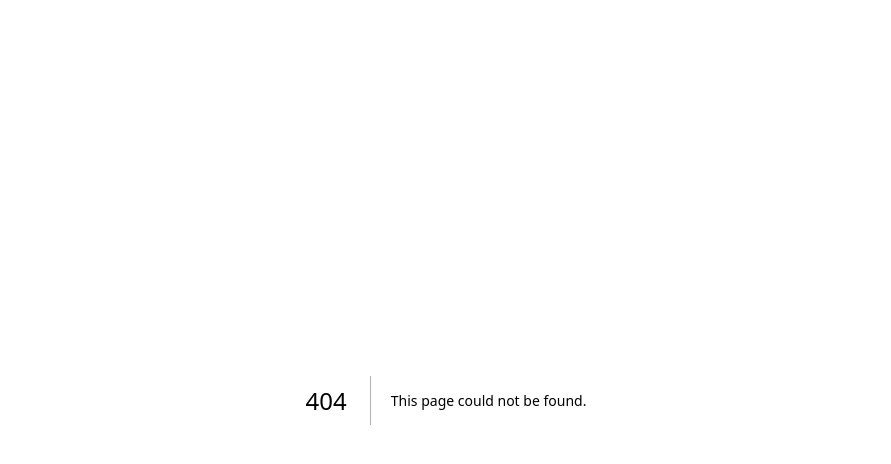
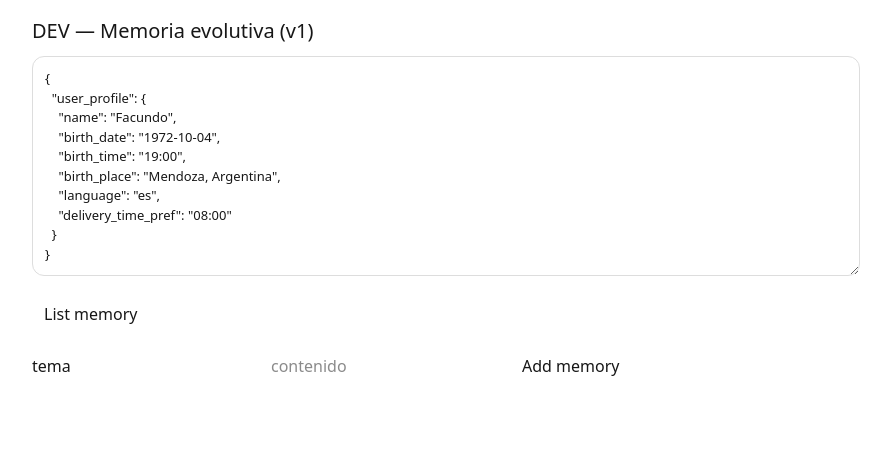
Before and after one commit to facundocampoo-glitch/nextjs-boilerplate, a Next.js app: page /dev-memory in a window 1280 px wide. Before the commit this address had no page. Shown: the top 464 px of the page, without its empty margins (194-1085 px from the left). Built offline with nearby package versions, Linux system fonts and the light colour scheme.

Commit message:
feat(dev): add dev-memory page

```diff
--- /dev/null
+++ b/app/dev-memory/page.tsx
@@ -0,0 +1,128 @@
+"use client";
+
+import { useState } from "react";
+
+export default function DevMemory() {
+  const [body, setBody] = useState(`{
+  "user_profile": {
+    "name": "Facundo",
+    "birth_date": "1972-10-04",
+    "birth_time": "19:00",
+    "birth_place": "Mendoza, Argentina",
+    "language": "es",
+    "delivery_time_pref": "08:00"
+  }
+}`);
+
+  const [kind, setKind] = useState("tema");
+  const [content, setContent] = useState("");
+  const [out, setOut] = useState("");
+  const [error, setError] = useState("");
+  const [loading, setLoading] = useState(false);
+
+  async function call(action: "list" | "add") {
+    setLoading(true);
+    setError("");
+    setOut("");
+
+    try {
+      const parsed = JSON.parse(body);
+
+      const res = await fetch("/api/memory", {
+        method: "POST",
+        headers: { "Content-Type": "application/json" },
+        body: JSON.stringify(
+          action === "list"
+            ? {
+                action,
+                user_profile: parsed.user_profile,
+              }
+            : {
+                action,
+                user_profile: parsed.user_profile,
+                kind,
+                content,
+              }
+        ),
+      });
+
+      const data = await res.json();
+
+      if (!res.ok || data.ok === false) {
+        setError(data.error || `Error ${res.status}`);
+        return;
+      }
+
+      setOut(JSON.stringify(data, null, 2));
+    } catch (e: any) {
+      setError(e?.message || "Error desconocido");
+    } finally {
+      setLoading(false);
+    }
+  }
+
+  return (
+    <main style={{ padding: 16, fontFamily: "system-ui", maxWidth: 860, margin: "0 auto" }}>
+      <h1 style={{ fontSize: 20, marginBottom: 10 }}>
+        DEV — Memoria evolutiva (v1)
+      </h1>
+
+      <textarea
+        value={body}
+        onChange={(e) => setBody(e.target.value)}
+        style={{
+          width: "100%",
+          padding: 12,
+          fontSize: 13,
+          borderRadius: 12,
+          border: "1px solid #ddd",
+          minHeight: 220,
+        }}
+      />
+
+      <div style={{ marginTop: 12 }}>
+        <button
+          onClick={() => call("list")}
+          disabled={loading}
+          style={{ padding: "8px 12px", marginRight: 8 }}
+        >
+          List memory
+        </button>
+      </div>
+
+      <div style={{ marginTop: 12 }}>
+        <input
+          value={kind}
+          onChange={(e) => setKind(e.target.value)}
+          placeholder="kind (tema / preferencia / limite)"
+          style={{ marginRight: 8 }}
+        />
+        <input
+          value={content}
+          onChange={(e) => setContent(e.target.value)}
+          placeholder="contenido"
+          style={{ marginRight: 8 }}
+        />
+        <button
+          onClick={() => call("add")}
+          disabled={loading}
+          style={{ padding: "8px 12px" }}
+        >
+          Add memory
+        </button>
+      </div>
+
+      {error && (
+        <pre style={{ marginTop: 14, color: "crimson", whiteSpace: "pre-wrap" }}>
+          {error}
+        </pre>
+      )}
+
+      {out && (
+        <pre style={{ marginTop: 14, whiteSpace: "pre-wrap", lineHeight: 1.45 }}>
+          {out}
+        </pre>
+      )}
+    </main>
+  );
+}
```
